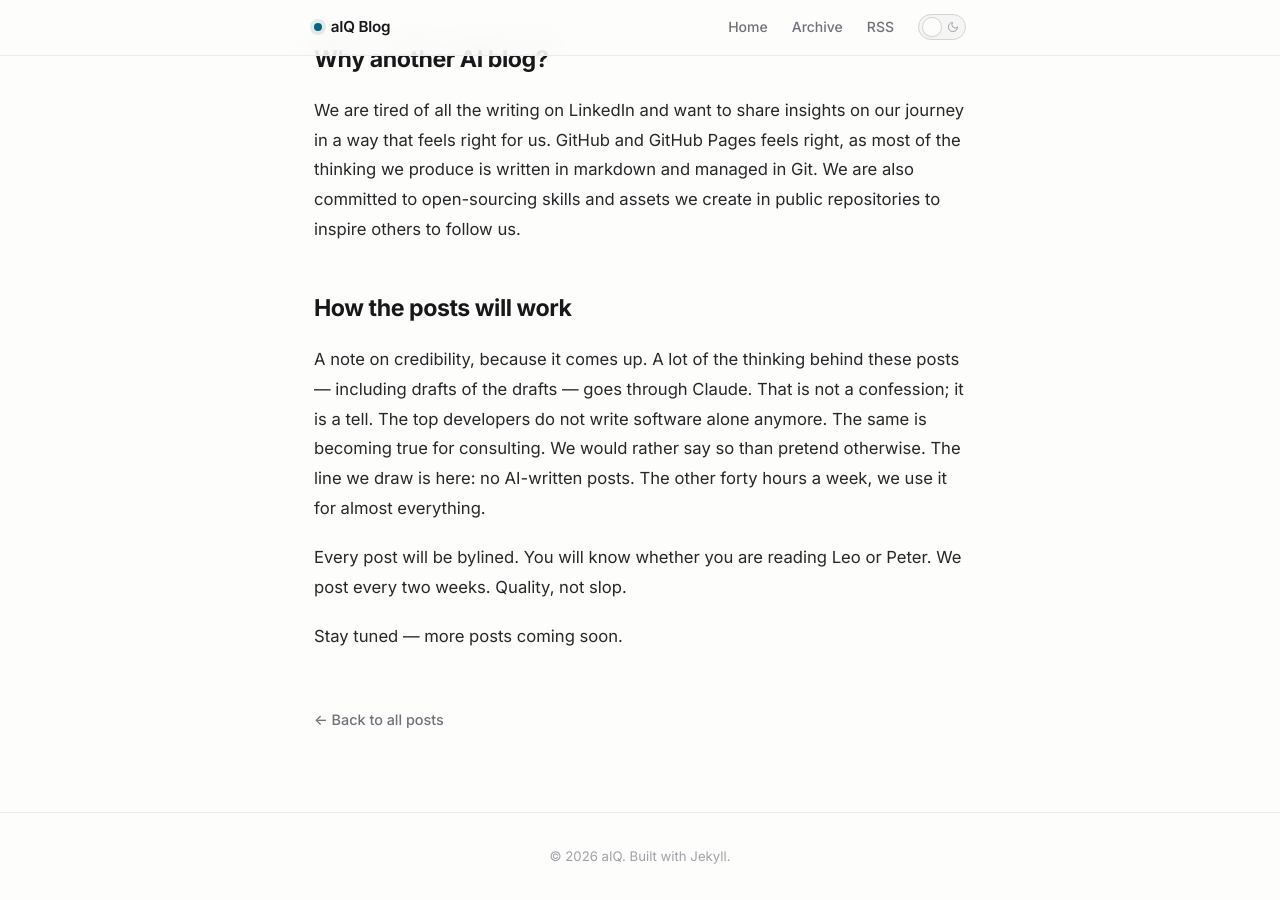
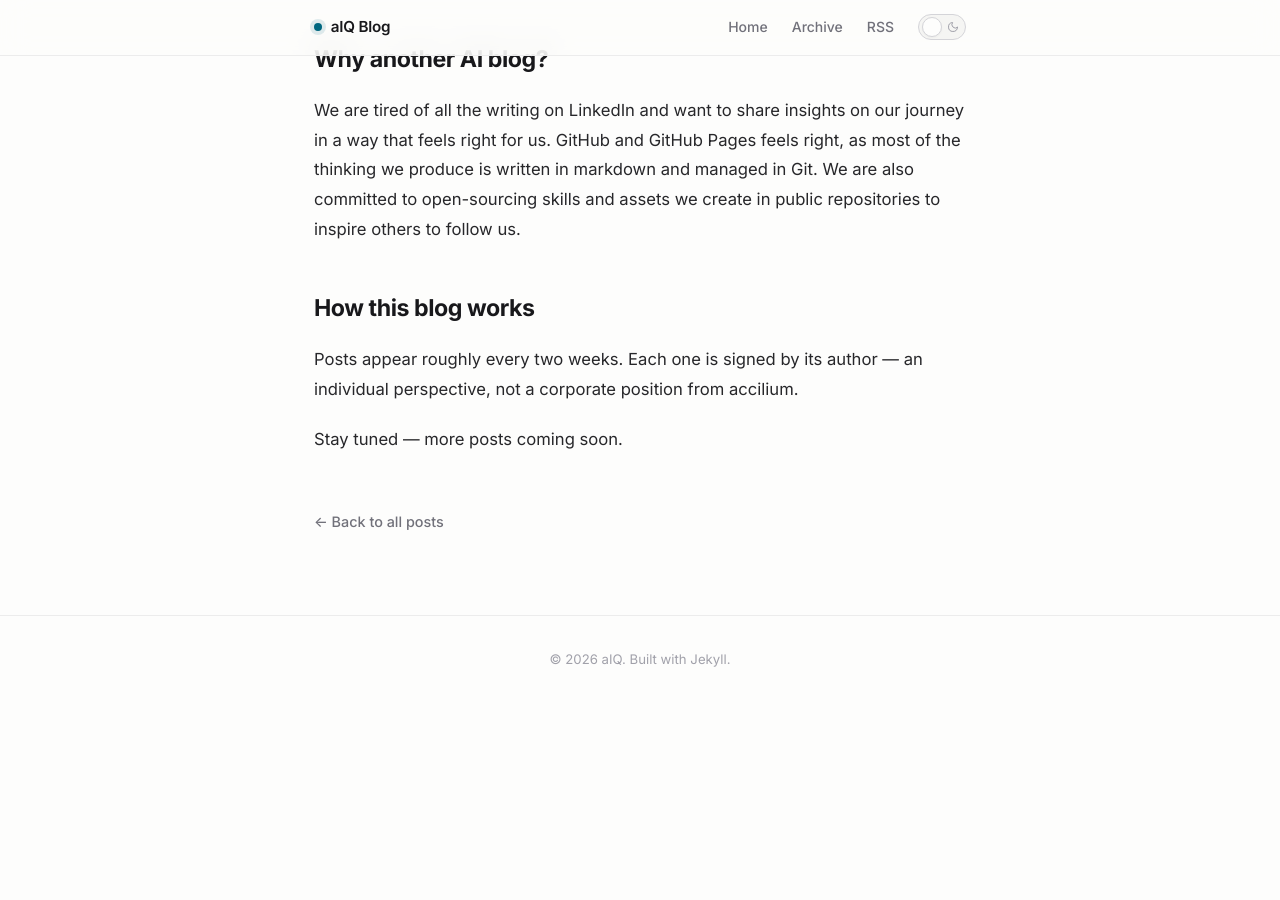
Before and after one commit to accilium/aIQ-blog, a Jekyll site: the page built from _posts/2026-05-12-welcome-to-aiq.md, in a window 1280 px wide and 900 px high, scrolled down 555 px. Built offline with Jekyll 4.4.1, drawn with Linux system fonts in a browser that asks for light colours; after the commit the page ends 1257 px from its top, so only the background shows below that.

Commit message:
docs: simplify Welcome editorial section
Trim "How this blog works" to cadence + signed-author convention.
Drop the AI-writing meta-note. Author named by role, not by name —
more contributors than two ahead.

Co-Authored-By: Claude Opus 4.7 (1M context) <noreply@anthropic.com>

```diff
--- a/_posts/2026-05-12-welcome-to-aiq.md
+++ b/_posts/2026-05-12-welcome-to-aiq.md
@@ -19,10 +19,8 @@ the systems we build, and the practical lessons we pick up along the way.
 We are tired of all the writing on LinkedIn and want to share insights on our journey in a way that feels right for us.
 GitHub and GitHub Pages feels right, as most of the thinking we produce is written in markdown and managed in Git. We are also committed to open-sourcing skills and assets we create in public repositories to inspire others to follow us.
 
-## How the posts will work
+## How this blog works
 
-A note on credibility, because it comes up. A lot of the thinking behind these posts — including drafts of the drafts — goes through Claude. That is not a confession; it is a tell. The top developers do not write software alone anymore. The same is becoming true for consulting. We would rather say so than pretend otherwise. The line we draw is here: no AI-written posts. The other forty hours a week, we use it for almost everything.
-
-Every post will be bylined. You will know whether you are reading Leo or Peter. We post every two weeks. Quality, not slop.
+Posts appear roughly every two weeks. Each one is signed by its author — an individual perspective, not a corporate position from accilium.
 
 Stay tuned — more posts coming soon.
```
